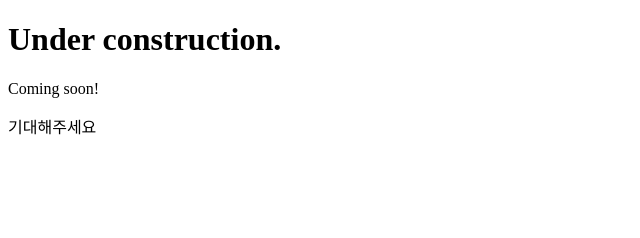
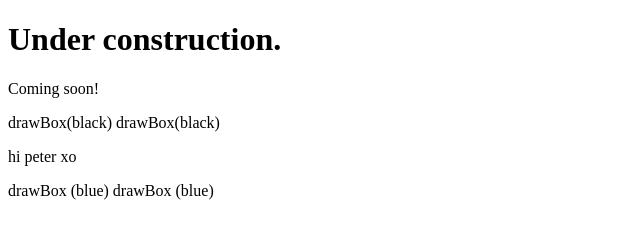
Before and after one commit to chriswin7/site, a plain HTML site: page index.html in a window 1280 px wide. Shown: the whole page, without its empty margins (0-640 px from the left). Drawn offline with Linux system fonts and the light colour scheme.

Commit message:
Update index.html

```diff
--- a/index.html
+++ b/index.html
@@ -8,6 +8,8 @@
   <body>
     <h1>Under construction.</h1>
     <p>Coming soon!</p>
-    <p>기대해주세요</p>
+    drawBox(black) drawBox(black)
+    <p> hi peter xo </p>
+    drawBox (blue)  drawBox (blue)
   </body>
 </html>
```
